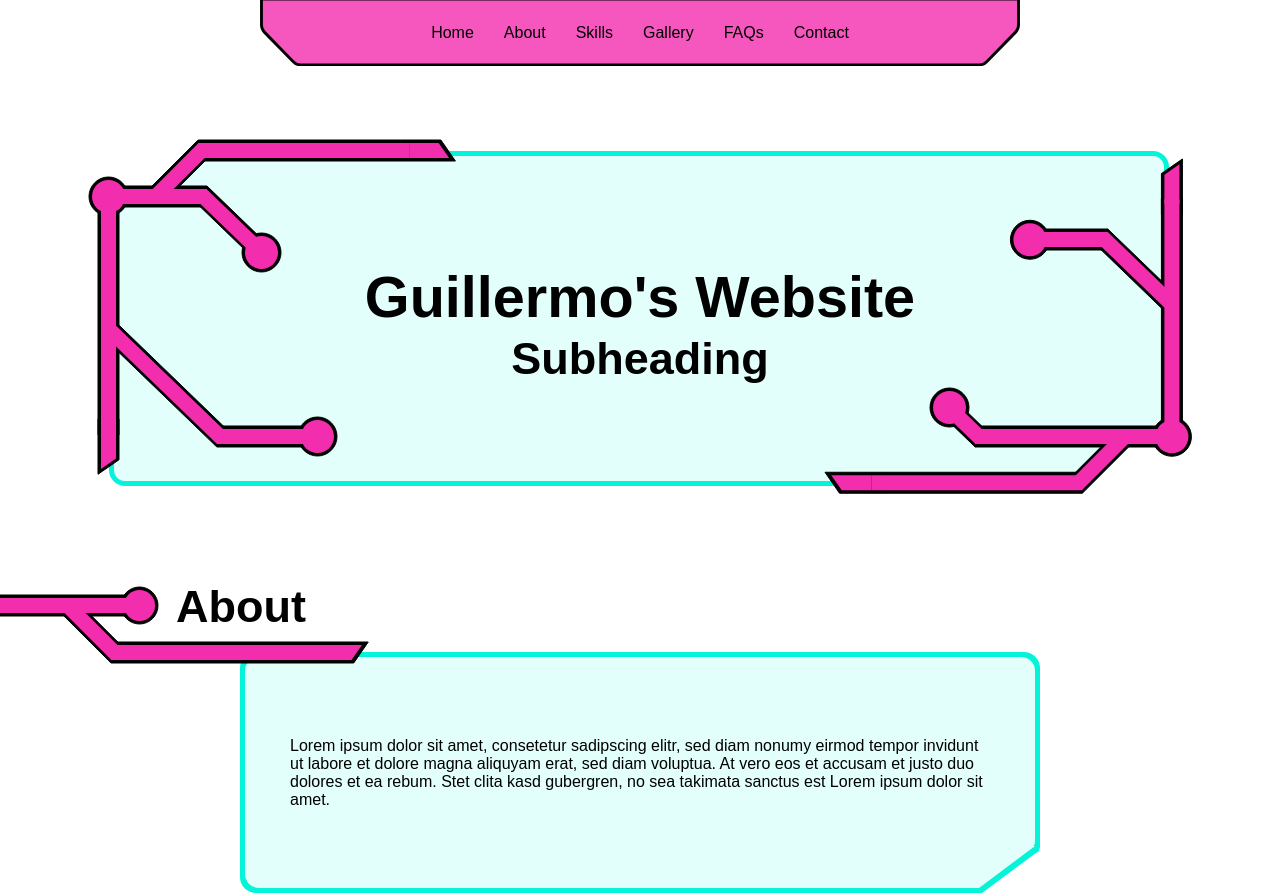
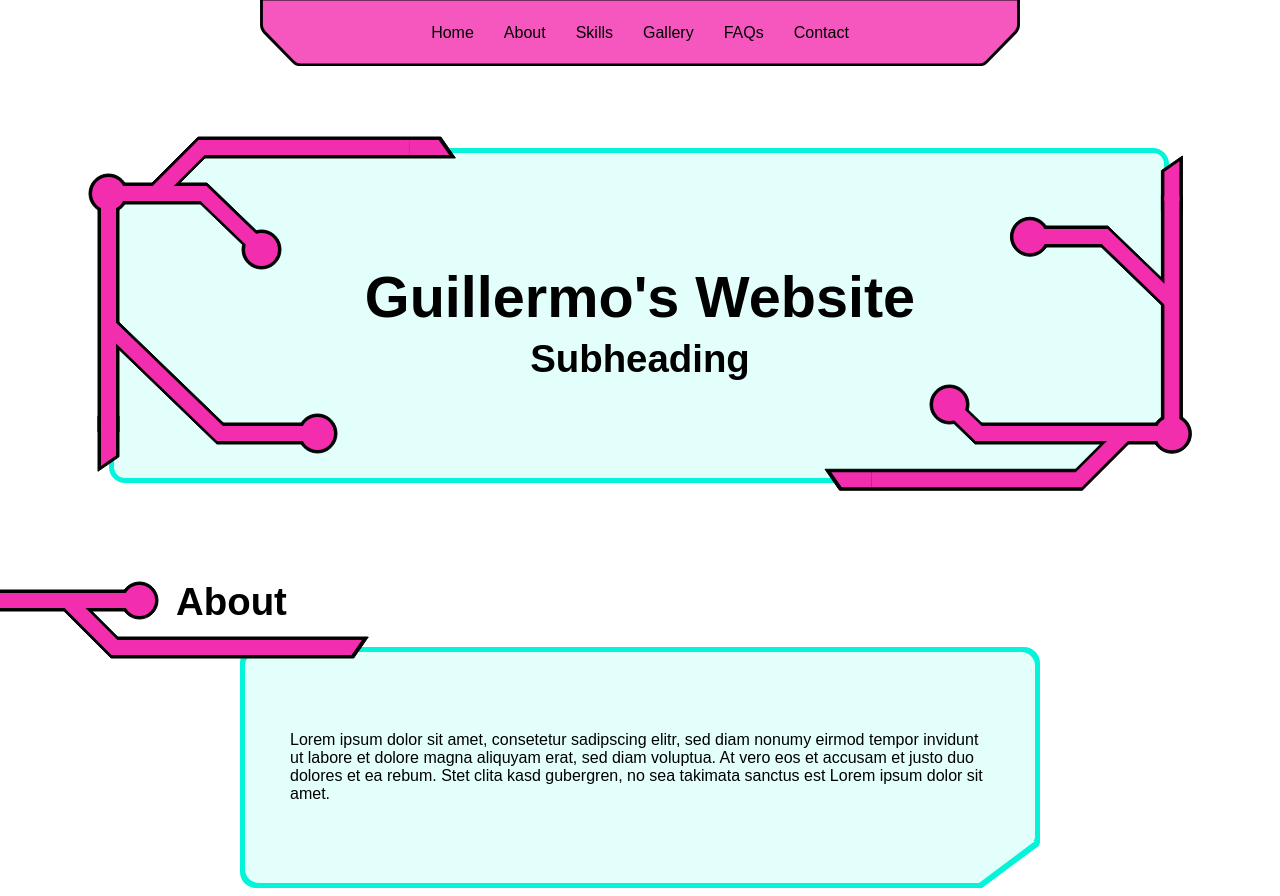
Before and after one commit to MeLlamoGomo/art444-main-site, a plain HTML site: page index.html in a window 1280 px wide. Shown: the top 896 px of the page. Drawn offline with Linux system fonts and the light colour scheme; a web font is replaced by a local one.

Commit message:
textChange

```diff
--- a/style.css
+++ b/style.css
@@ -146,7 +146,7 @@ ul {
     /* viverra vitae congue eu consequat ac */
 
     font-weight: 400;
-    font-size: clamp(16px, 3vw, 30px);
+    font-size: clamp(20px, 2vw, 30px);
     line-height: 41px;
     text-align: center;
     display: flex;
@@ -190,7 +190,7 @@ ul {
     font-family: "good-times", sans-serif;
     font-style: normal;
     font-weight: 700;
-    font-size: clamp(16px, 3vw, 30px);
+    font-size: clamp(20px, 2vw, 30px);
     line-height: 41px;
 
     color: #000000;
@@ -492,7 +492,7 @@ span {
 }
 
 .button {
-    display: flex;
+    display: none;
     flex-direction: row;
 }
 
```
